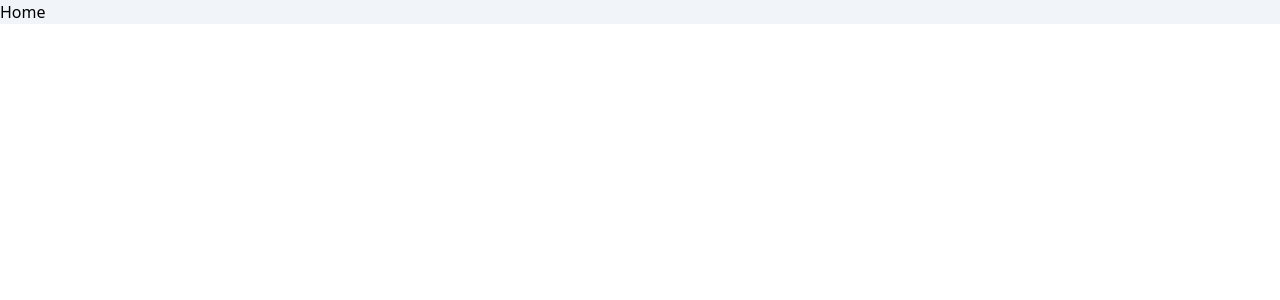
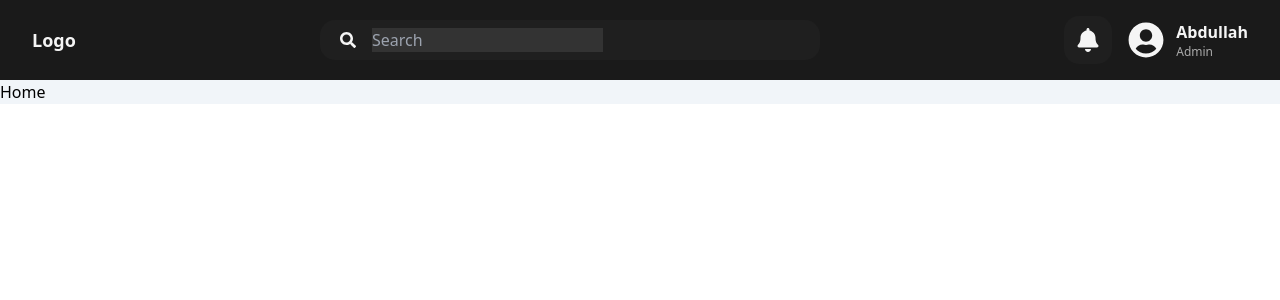
Before and after one commit to Ansari839/React-POS, a Next.js app: page / in a window 1280 px wide. Shown: the top 300 px of the page. Built offline with nearby package versions, Linux system fonts and the light colour scheme.

Commit message:
Header Component

```diff
--- a/app/globals.css
+++ b/app/globals.css
@@ -1,7 +1,7 @@
 @tailwind base;
 @tailwind components;
 @tailwind utilities;
-@import url("https://fonts.googleapis.com/css2?family=Inter:ital,opsz,wght@0,14..32,100..900;1,14..32,100..900&display=swap");
+/* @import url("https://fonts.googleapis.com/css2?family=Inter:ital,opsz,wght@0,14..32,100..900;1,14..32,100..900&display=swap"); */
 
 :root {
   --background: #ffffff;
@@ -12,5 +12,7 @@
   :root {
     --background: #0a0a0a;
     --foreground: #ededed;
+    /* --black: #1a1a1a;
+    --white: #f5f5f5; */
   }
 }
--- a/app/layout.js
+++ b/app/layout.js
@@ -1,5 +1,6 @@
 import { Geist, Geist_Mono } from "next/font/google";
 import "./globals.css";
+import Header from "@/components/Header/Header";
 
 const geistSans = Geist({
   variable: "--font-geist-sans",
@@ -22,6 +23,7 @@ export default function RootLayout({ children }) {
       <body
         className={`${geistSans.variable} ${geistMono.variable} antialiased`}
       >
+        <Header />
         {children}
       </body>
     </html>
--- /dev/null
+++ b/components/Header/Header.jsx
@@ -0,0 +1,26 @@
+// Header.js
+import React from "react";
+import Logo from "./Logo";
+import Search from "./Search";
+import Notification from "./Notification";
+import UserDetails from "./UserDetails";
+
+const Header = () => {
+  return (
+    <div className="flex justify-between items-center py-4 px-8 bg-[#1a1a1a]">
+      {/* Logo */}
+      <Logo />
+
+      {/* Search */}
+      <Search />
+
+      {/* Notification and User Details */}
+      <div className="flex items-center gap-4">
+        <Notification />
+        <UserDetails />
+      </div>
+    </div>
+  );
+};
+
+export default Header;
--- /dev/null
+++ b/components/Header/Logo.jsx
@@ -0,0 +1,17 @@
+// Logo.js
+import React from "react";
+
+const Logo = () => {
+  const logoStyles = {
+    container: "flex items-center gap-2",
+    text: "text-lg font-semibold text-[#f5f5f5]",
+  };
+
+  return (
+    <div className={logoStyles.container}>
+      <h1 className={logoStyles.text}>Logo</h1>
+    </div>
+  );
+};
+
+export default Logo;
--- /dev/null
+++ b/components/Header/Notification.jsx
@@ -0,0 +1,17 @@
+// Notification.js
+import React from "react";
+import { FaBell } from "react-icons/fa";
+
+const Notification = () => {
+  const notificationStyles = {
+    container: "bg-[#1f1f1f] rounded-[15px] p-3 cursor-pointer",
+  };
+
+  return (
+    <div className={notificationStyles.container}>
+      <FaBell className="text-[#f5f5f5] text-2xl" />
+    </div>
+  );
+};
+
+export default Notification;
--- /dev/null
+++ b/components/Header/Search.jsx
@@ -0,0 +1,20 @@
+// Search.js
+import React from "react";
+import { FaSearch } from "react-icons/fa";
+
+const Search = () => {
+  const searchStyles = {
+    container:
+      "flex items-center gap-4 bg-[#1f1f1f] rounded-[15px] px-5 py-2 w-[500px]",
+    input: "bg-[#333] text-[#f5f5f5]",
+  };
+
+  return (
+    <div className={searchStyles.container}>
+      <FaSearch className="text-[#f5f5f5]" />
+      <input type="text" placeholder="Search" className={searchStyles.input} />
+    </div>
+  );
+};
+
+export default Search;
--- /dev/null
+++ b/components/Header/UserDetails.jsx
@@ -0,0 +1,24 @@
+// UserDetails.js
+import React from "react";
+import { FaUserCircle } from "react-icons/fa";
+
+const UserDetails = () => {
+  const userStyles = {
+    container: "flex items-center gap-3 cursor-pointer",
+    details: "flex flex-col items-start",
+    name: "text-md text-[#f5f5f5] font-semibold",
+    role: "text-xs text-[#ababab] font-medium",
+  };
+
+  return (
+    <div className={userStyles.container}>
+      <FaUserCircle className="text-[#f5f5f5] text-4xl" />
+      <div className={userStyles.details}>
+        <h1 className={userStyles.name}>Abdullah</h1>
+        <p className={userStyles.role}>Admin</p>
+      </div>
+    </div>
+  );
+};
+
+export default UserDetails;
--- a/tailwind.config.mjs
+++ b/tailwind.config.mjs
@@ -8,8 +8,10 @@ export default {
   theme: {
     extend: {
       colors: {
-        background: "var(--background)",
-        foreground: "var(--foreground)",
+        background: "rgb(var(--background) / <alpha-value>)",
+        foreground: "rgb(var(--foreground) / <alpha-value>)",
+        // cusblack: "rgb(var(--black) / <alpha-value>)",
+        // cuswhite: "rgb(var(--white) / <alpha-value>)",
       },
     },
   },
```
Also changed, not shown: package.json (+5 -4 lines), asstets/Images/POS-logo.jpg (added), 1 other file (tests, documents, lock files or other folders).
